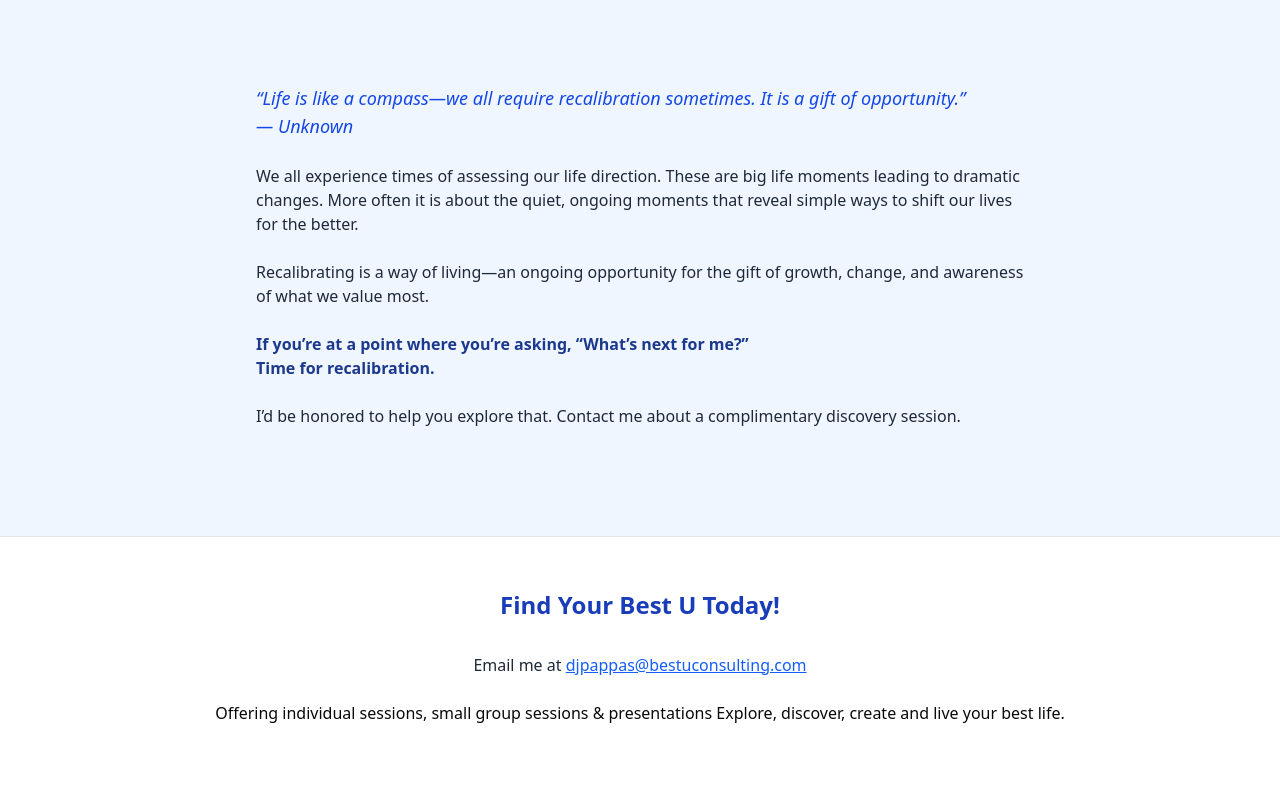
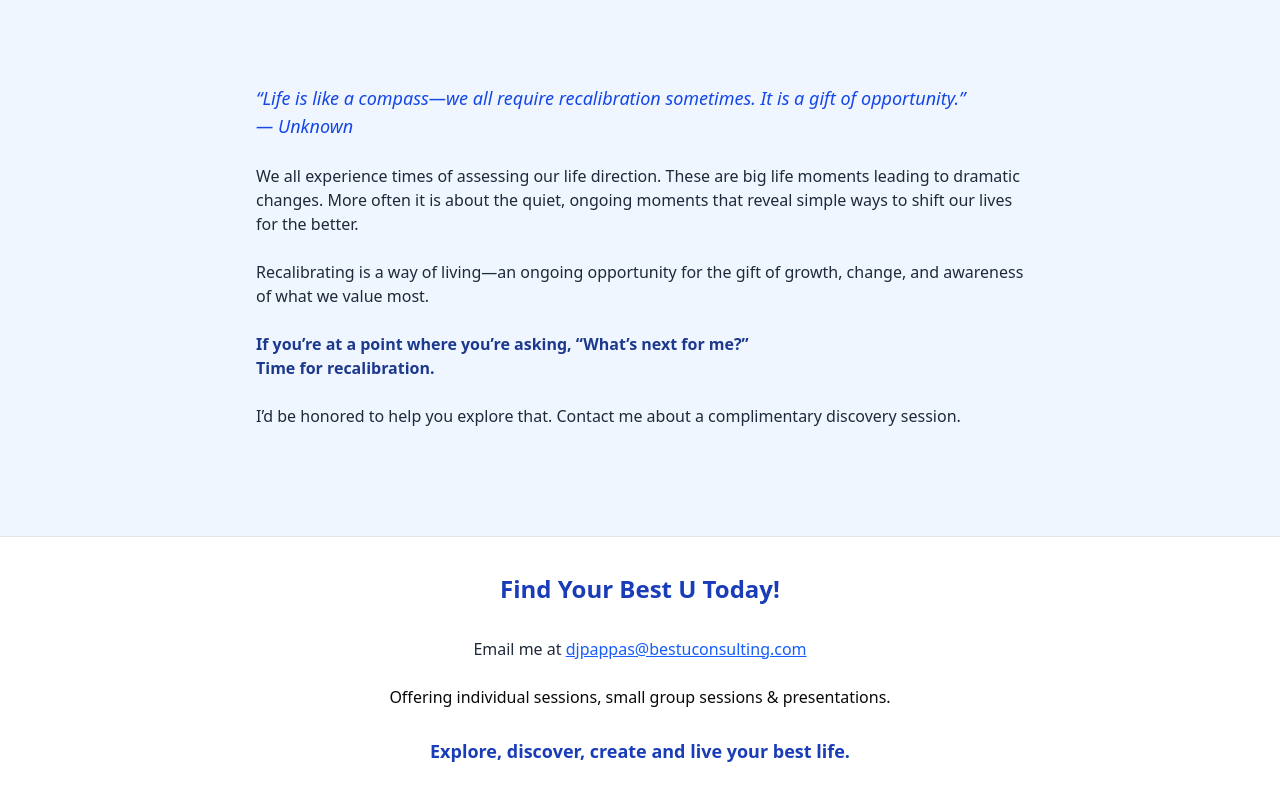
Before and after one commit to Royal-3-Studios/bestu, a Next.js app: page / in a window 1280 px wide. Shown: the part 1624-2424 px from the top of the page. Before the commit the page ends 2400 px from the top, so only its background shows below. Built offline with nearby package versions, Linux system fonts and the light colour scheme.

Commit message:
bottom updates

```diff
--- a/src/app/page.tsx
+++ b/src/app/page.tsx
@@ -121,7 +121,7 @@ export default function Home() {
       </section>
 
       {/* Section 4 – Contact */}
-      <section className="w-full h-[30vh] flex flex-col items-center justify-center bg-white px-6 py-12 border-t">
+      <section className="w-full h-[40vh] flex flex-col items-center justify-center bg-white px-6 py-12 border-t">
         <h2 className="text-2xl font-semibold text-blue-800 text-center">
           <p className="mb-4">Find Your Best U Today!</p>
         </h2>
@@ -134,10 +134,16 @@ export default function Home() {
             djpappas@bestuconsulting.com
           </a>
         </p>
-        <p>
+        <p className="text-center">
           <br />
-          Offering individual sessions, small group sessions & presentations
+          Offering individual sessions, small group sessions & presentations.
+        </p>
+        <p className="text-lg font-semibold text-blue-800 text-center">
+          <br />
           Explore, discover, create and live your best life.
+          <br />
+          <br />
+          <br />
         </p>
       </section>
     </div>
```
